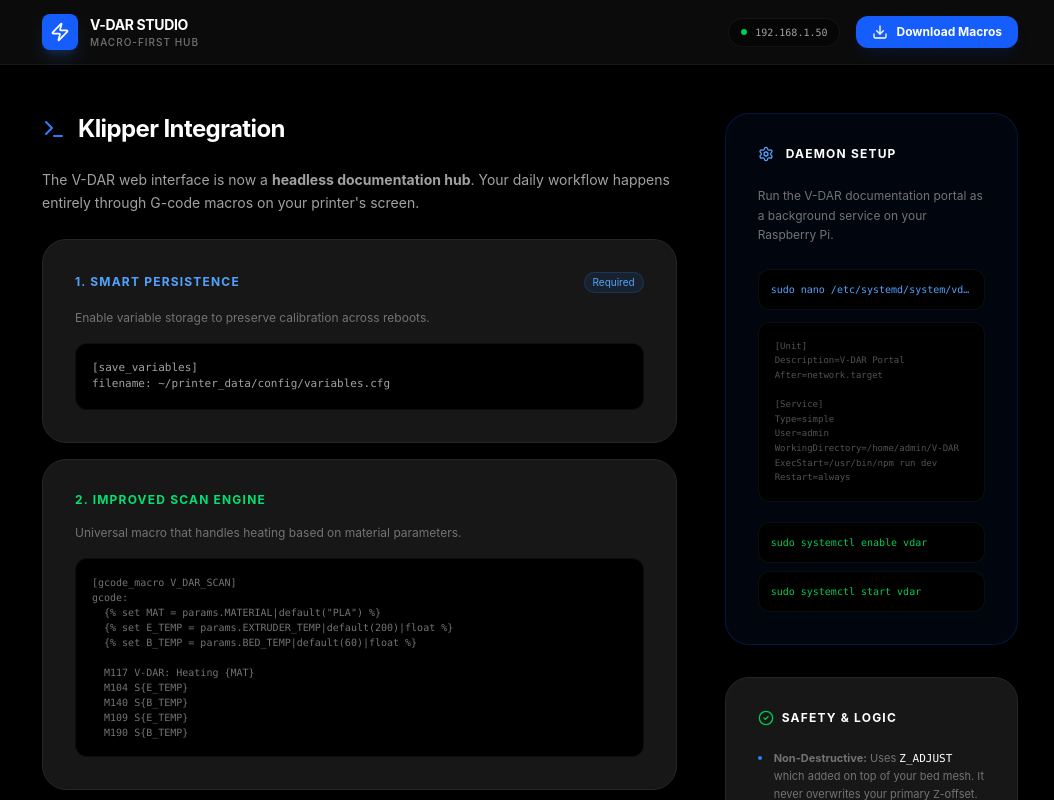
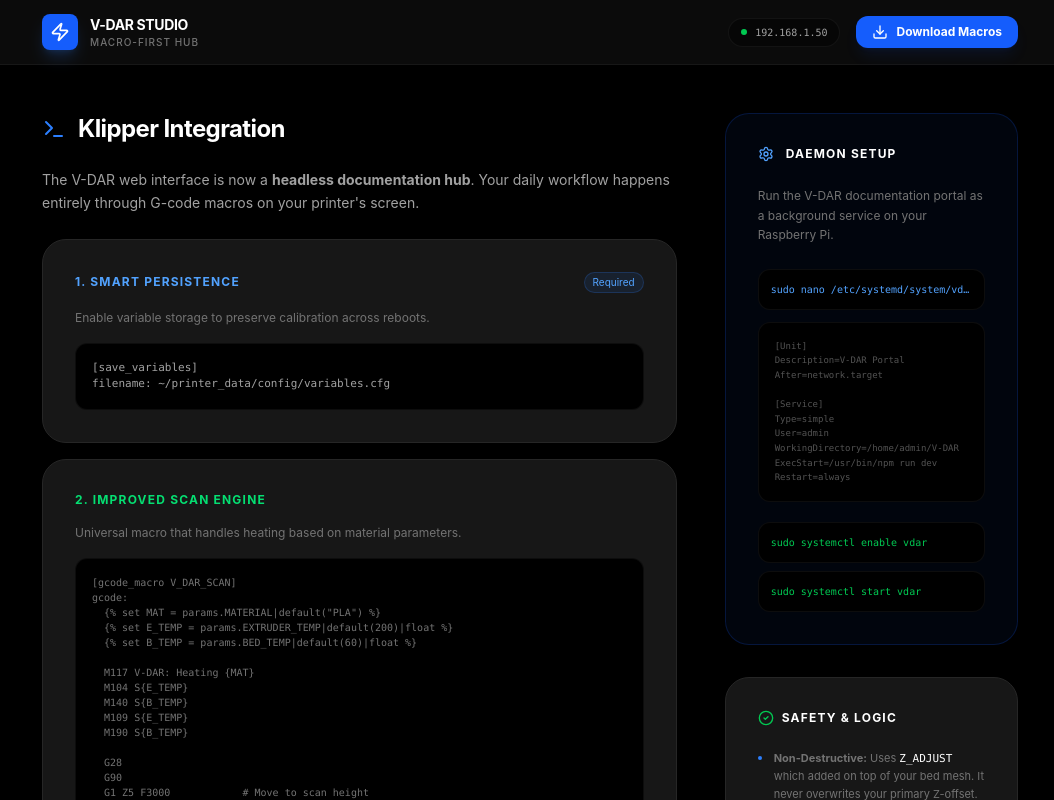
Before and after one commit to rnlauritsen/V-DAR, a React (Vite) app: page / in a window 1280 px wide. Shown: the top 800 px of the page, without its empty margins (110-1164 px from the left). Built offline with nearby package versions, Linux system fonts and the light colour scheme.

Commit message:
feat: Implement V-DAR laser scanning macro
Adds the necessary G-code macros and UI elements to initiate and execute the V-DAR laser scanning process. This includes heating the bed and nozzle, homing the axes, positioning the print head, activating the laser for a sweep, and then deactivating it.

```diff
--- a/src/App.tsx
+++ b/src/App.tsx
@@ -94,7 +94,16 @@
                     &nbsp;&nbsp;M104 S&#123;E_TEMP&#125;<br/>
                     &nbsp;&nbsp;M140 S&#123;B_TEMP&#125;<br/>
                     &nbsp;&nbsp;M109 S&#123;E_TEMP&#125;<br/>
-                    &nbsp;&nbsp;M190 S&#123;B_TEMP&#125;
+                    &nbsp;&nbsp;M190 S&#123;B_TEMP&#125;<br/>
+                    <br/>
+                    &nbsp;&nbsp;G28<br/>
+                    &nbsp;&nbsp;G90<br/>
+                    &nbsp;&nbsp;G1 Z5 F3000&nbsp;&nbsp;&nbsp;&nbsp;&nbsp;&nbsp;&nbsp;&nbsp;&nbsp;&nbsp;&nbsp;&nbsp;# Move to scan height<br/>
+                    &nbsp;&nbsp;G1 X50 Y125 F6000&nbsp;&nbsp;&nbsp;&nbsp;&nbsp;&nbsp;# Move to Start<br/>
+                    &nbsp;&nbsp;SET_PIN PIN=vdar_laser VALUE=1<br/>
+                    &nbsp;&nbsp;G1 X200 Y125 F600&nbsp;&nbsp;&nbsp;&nbsp;&nbsp;&nbsp;# Scan Sweep<br/>
+                    &nbsp;&nbsp;SET_PIN PIN=vdar_laser VALUE=0<br/>
+                    &nbsp;&nbsp;V_DAR_SET_OFFSET VALUE=0.042
                   </div>
                 </div>
 
```
Also changed, not shown: vdar_macros.txt.
